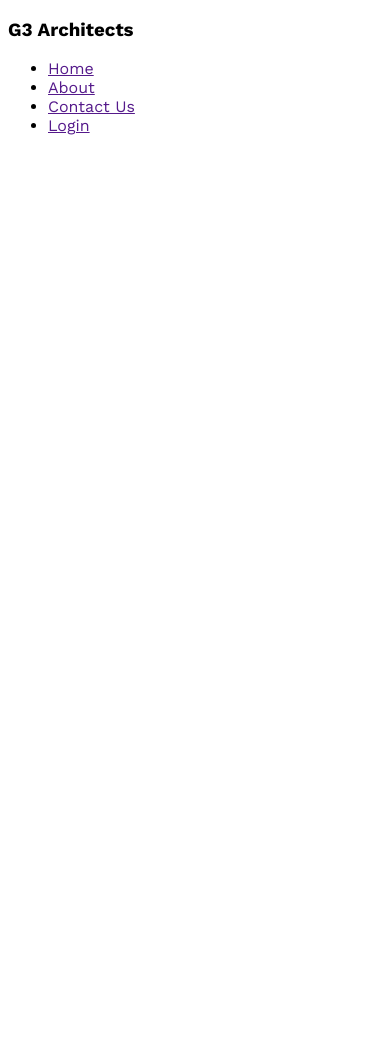
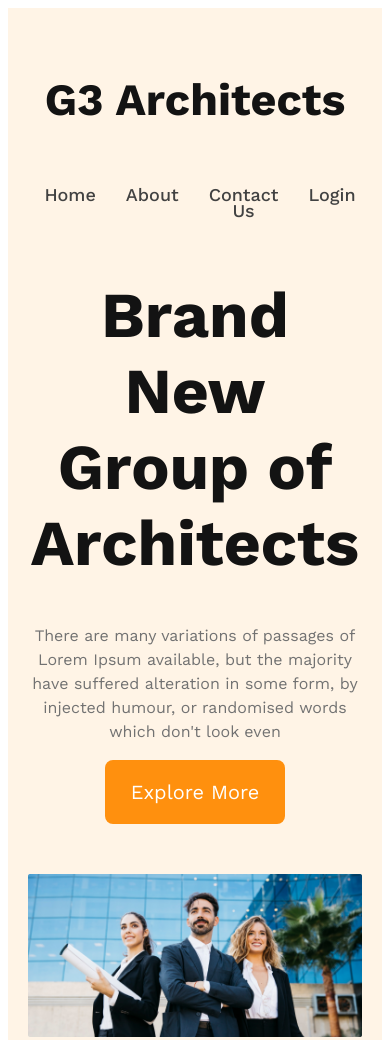
Before and after one commit to Sarmin27/G3-Architects, a plain HTML site: page index.html in a window 390 px wide. Shown: the top 1040 px of the page. Before the commit the page ends 844 px from the top, so only its background shows below. Drawn offline with nearby package versions, Linux system fonts and the light colour scheme.

Commit message:
Finished the hrader section with responsive site.

```diff
--- a/index.html
+++ b/index.html
@@ -7,8 +7,9 @@
     <link rel="stylesheet" href="style.css">
 </head>
 <body>
+    <header>
         <nav>
-        <h3>G3 Architects</h3>
+            <h3 class="nav-heading">G3 Architects</h3>
             <ul>
                 <li><a href="">Home</a></li>
                 <li><a href="">About</a></li>
@@ -16,6 +17,15 @@
                 <li><a href="">Login</a></li>
             </ul>
         </nav>
+        <div class="banner">
+            <div class="banner-container">
+                <h1>Brand New Group of Architects</h1>
+            <p>There are many variations of passages of Lorem Ipsum available, but the majority have suffered alteration in some form, by injected humour, or randomised words which don't look even</p>
+            <button class="btn-primary">Explore More</button>
+            </div>
+        <img src="images/banner.png" alt="">
+        </div>
+    </header>
 
 </body>
 </html>
--- a/style.css
+++ b/style.css
@@ -1,4 +1,99 @@
  @import url('https://fonts.googleapis.com/css2?family=Work+Sans:ital,wght@0,100;0,200;0,400;0,500;0,600;0,700;0,800;0,900;1,200;1,600&display=swap');
-*{
+/* shared style  */
+
+ *{
     font-family: 'Work Sans', sans-serif;
 }
+.btn-primary {
+    color: #FFF;
+    font-size: 1.25rem;
+    border:0;
+    border-radius: 8px;
+    background: #FF900E;
+    width: 180px;
+    height: 64px;
+    padding:20px 25px;
+    cursor: pointer;
+
+
+}
+
+header{
+    background: rgba(255, 144, 14, 0.10);
+    padding: 50px 240px;
+
+
+}
+nav{
+    display: flex;
+    justify-content: space-between;
+    align-items: center;
+
+}
+nav>h3 {
+    color: #131313;
+    text-align: center;
+    font-size: 2.8rem;
+    font-weight: 700;
+}
+nav>ul{
+    display: flex;
+}
+nav>ul>li {
+    list-style: none;
+    margin-right: 30px;
+
+    text-align: center;
+    font-size: 18px;
+    font-weight: 500;
+    line-height: 1rem;
+
+}
+nav>ul>li>a{
+    text-decoration: none;
+    color: #424242;
+}
+/* banner styles  */
+.banner-container{
+    max-width: 800px;
+    text-align: center;
+    margin: 0 auto;
+}
+.banner .banner-container h1 {
+    color: #131313;
+    text-align: center;
+    font-size: 4rem;
+    font-weight: 700;
+}
+.banner .banner-container p {
+    color: #727272;
+    text-align: center;
+    font-size: 1rem;
+    font-weight: 400;
+    line-height: 1.5rem;
+}
+.banner img{
+    width: 100%;
+    margin-top: 50px;
+}
+/* small devices  */
+@media screen and (max-width:576px){
+    header{
+        padding: 20px;
+    }
+    nav{
+        flex-direction: column;
+    }
+
+}
+/* medium devices */
+@media screen and (min-width:576px) and (max-width:960px) {
+    header{
+        padding:50px;
+    }
+
+    nav{
+        flex-direction: column;
+    }
+
+}
```
Lines whose indentation alone changed are shown as unchanged.
